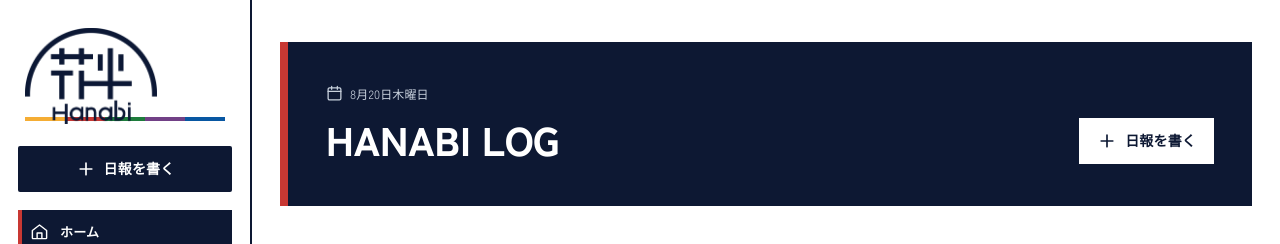
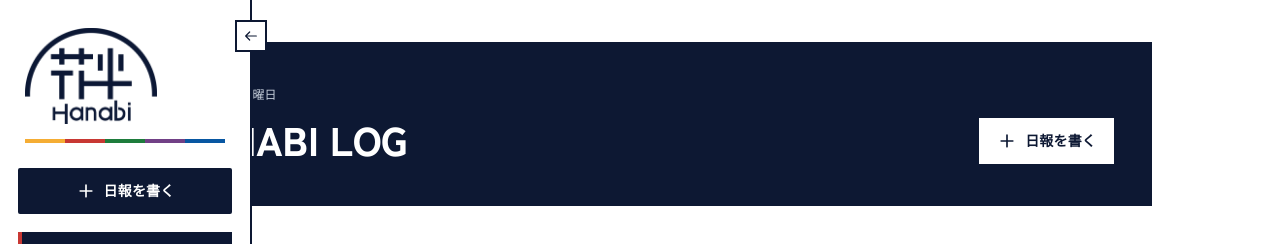
Before and after one commit to haruto-yamanishi/hanabi-log, a Next.js app: page / in a window 1280 px wide. Shown: the top 244 px of the page. Built offline with nearby package versions, Linux system fonts and the light colour scheme; no server answers.

Commit message:
feat: add collapsible desktop sidebar

```diff
--- a/src/app/globals.css
+++ b/src/app/globals.css
@@ -33,6 +33,7 @@
   --radius-md: 14px;
   --radius-lg: 22px;
   --sidebar-width: 252px;
+  --sidebar-collapsed-width: 72px;
 }
 
 * {
@@ -1399,6 +1400,26 @@
     width: var(--sidebar-width);
     z-index: 60;
   }
+  .sidebar,
+  .main-content { transition: margin-left 180ms ease, width 180ms ease; }
+  .sidebar__toggle {
+    align-items: center;
+    background: var(--surface);
+    border: 2px solid var(--navy);
+    color: var(--navy);
+    display: inline-flex;
+    height: 32px;
+    justify-content: center;
+    padding: 0;
+    position: absolute;
+    right: -17px;
+    top: 20px;
+    width: 32px;
+    z-index: 2;
+  }
+  .sidebar__toggle:hover { background: var(--navy); color: #fff; }
+  .sidebar__toggle:focus-visible { outline: 3px solid var(--gold); outline-offset: 2px; }
+  .sidebar__toggle svg { height: 16px; width: 16px; }
   .sidebar__brand { margin-bottom: 25px; padding: 0 7px; }
   .sidebar__brand::after {
     background: linear-gradient(90deg, var(--gold) 0 20%, var(--hanabi) 20% 40%, var(--success) 40% 60%, var(--purple) 60% 80%, var(--blue) 80% 100%);
@@ -1406,7 +1427,7 @@
     content: "";
     display: block;
     height: 3px;
-    margin-top: -14px;
+    margin-top: 8px;
     width: 76px;
   }
   .sidebar__create { margin-bottom: 18px; width: 100%; }
@@ -1425,6 +1446,32 @@
   .mobile-header,
   .bottom-nav { display: none; }
   .main-content { margin-left: var(--sidebar-width); min-height: 100vh; }
+  .sidebar--collapsed {
+    padding-left: 11px;
+    padding-right: 11px;
+    width: var(--sidebar-collapsed-width);
+  }
+  .sidebar--collapsed .sidebar__brand {
+    align-items: center;
+    display: flex;
+    flex-direction: column;
+    padding: 0;
+  }
+  .sidebar--collapsed .brand__image { width: 46px; }
+  .sidebar--collapsed .sidebar__brand::after { width: 46px; }
+  .sidebar--collapsed .sidebar__create,
+  .sidebar--collapsed .nav-link,
+  .sidebar--collapsed .sidebar__profile {
+    justify-content: center;
+    padding-left: 0;
+    padding-right: 0;
+  }
+  .sidebar--collapsed .sidebar__create { min-width: 0; }
+  .sidebar--collapsed .sidebar__create span,
+  .sidebar--collapsed .nav-link span,
+  .sidebar--collapsed .sidebar__profile > span { display: none; }
+  .sidebar--collapsed .sidebar__nav { width: 100%; }
+  .app-shell--sidebar-collapsed .main-content { margin-left: var(--sidebar-collapsed-width); }
   .page { padding-bottom: 70px; padding-top: 54px; }
   .page--home { padding-top: 42px; }
   .home-hero { padding: 38px; }
--- a/src/components/app-shell.tsx
+++ b/src/components/app-shell.tsx
@@ -2,11 +2,41 @@
 
 import Link from "next/link";
 import { usePathname } from "next/navigation";
-import { type ReactNode } from "react";
+import { type ReactNode, useSyncExternalStore } from "react";
 import type { CurrentUser } from "@/lib/types";
-import { HomeIcon, PlusIcon, SearchIcon, SettingsIcon, UserIcon } from "@/components/icons";
+import { ArrowLeftIcon, ArrowRightIcon, HomeIcon, PlusIcon, SearchIcon, SettingsIcon, UserIcon } from "@/components/icons";
 import { HanabiMark } from "@/components/logo";
 import { Avatar } from "@/components/ui";
+
+const sidebarStorageKey = "hanabi-log-sidebar-collapsed";
+const sidebarChangeEvent = "hanabi-log-sidebar-change";
+let sidebarMemoryValue = false;
+
+function subscribeToSidebar(callback: () => void) {
+  function handleStorage(event: StorageEvent) {
+    if (!event.key || event.key === sidebarStorageKey) callback();
+  }
+
+  window.addEventListener("storage", handleStorage);
+  window.addEventListener(sidebarChangeEvent, callback);
+
+  return () => {
+    window.removeEventListener("storage", handleStorage);
+    window.removeEventListener(sidebarChangeEvent, callback);
+  };
+}
+
+function getSidebarSnapshot() {
+  try {
+    return window.localStorage.getItem(sidebarStorageKey) === "true";
+  } catch {
+    return sidebarMemoryValue;
+  }
+}
+
+function getServerSidebarSnapshot() {
+  return false;
+}
 
 const navigation = [
   { href: "/", label: "ホーム", icon: HomeIcon, exact: true },
@@ -20,23 +50,54 @@
 
 export function AppShell({ children, initialUser }: { children: ReactNode; initialUser: CurrentUser }) {
   const pathname = usePathname();
+  const sidebarCollapsed = useSyncExternalStore(subscribeToSidebar, getSidebarSnapshot, getServerSidebarSnapshot);
   const user = initialUser;
 
+  function toggleSidebar() {
+    const next = !sidebarCollapsed;
+    sidebarMemoryValue = next;
+
+    try {
+      window.localStorage.setItem(sidebarStorageKey, String(next));
+    } catch {
+      // 保存できなくても、この画面内での開閉は続ける。
+    }
+
+    window.dispatchEvent(new Event(sidebarChangeEvent));
+  }
+
   return (
-    <div className="app-shell">
+    <div className={`app-shell${sidebarCollapsed ? " app-shell--sidebar-collapsed" : ""}`}>
       <a className="skip-link" href="#main-content">本文へ移動</a>
 
-      <aside className="sidebar">
+      <aside className={`sidebar${sidebarCollapsed ? " sidebar--collapsed" : ""}`}>
+        <button
+          aria-expanded={!sidebarCollapsed}
+          aria-label={sidebarCollapsed ? "メニューを開く" : "メニューを閉じる"}
+          className="sidebar__toggle"
+          onClick={toggleSidebar}
+          title={sidebarCollapsed ? "メニューを開く" : "メニューを閉じる"}
+          type="button"
+        >
+          {sidebarCollapsed ? <ArrowRightIcon /> : <ArrowLeftIcon />}
+        </button>
         <div className="sidebar__brand">
           <HanabiMark />
         </div>
-        <Link className="button button--primary sidebar__create" href="/reports/new">
+        <Link aria-label="日報を書く" className="button button--primary sidebar__create" href="/reports/new" title={sidebarCollapsed ? "日報を書く" : undefined}>
           <PlusIcon />
-          日報を書く
+          <span>日報を書く</span>
         </Link>
         <nav aria-label="メインナビゲーション" className="sidebar__nav">
           {navigation.map(({ href, label, icon: Icon, exact }) => (
-            <Link aria-current={isActive(pathname, href, exact) ? "page" : undefined} className="nav-link" href={href} key={href}>
+            <Link
+              aria-current={isActive(pathname, href, exact) ? "page" : undefined}
+              aria-label={sidebarCollapsed ? label : undefined}
+              className="nav-link"
+              href={href}
+              key={href}
+              title={sidebarCollapsed ? label : undefined}
+            >
               <Icon />
               <span>{label}</span>
             </Link>
@@ -44,13 +105,19 @@
         </nav>
         <div className="sidebar__secondary">
           {user?.role === "admin" ? (
-            <Link aria-current={isActive(pathname, "/admin") ? "page" : undefined} className="nav-link" href="/admin">
+            <Link
+              aria-current={isActive(pathname, "/admin") ? "page" : undefined}
+              aria-label={sidebarCollapsed ? "管理" : undefined}
+              className="nav-link"
+              href="/admin"
+              title={sidebarCollapsed ? "管理" : undefined}
+            >
               <SettingsIcon />
               <span>管理</span>
             </Link>
           ) : null}
         </div>
-        <Link className="sidebar__profile" href="/me">
+        <Link aria-label="マイページ" className="sidebar__profile" href="/me" title={sidebarCollapsed ? "マイページ" : undefined}>
           <Avatar name={user?.displayName || "Hanabiメンバー"} src={user?.avatarUrl} />
           <span>
             <strong>{user?.displayName || "Hanabiメンバー"}</strong>
```
Also changed, not shown: 1 other file (tests, documents, lock files or other folders).
